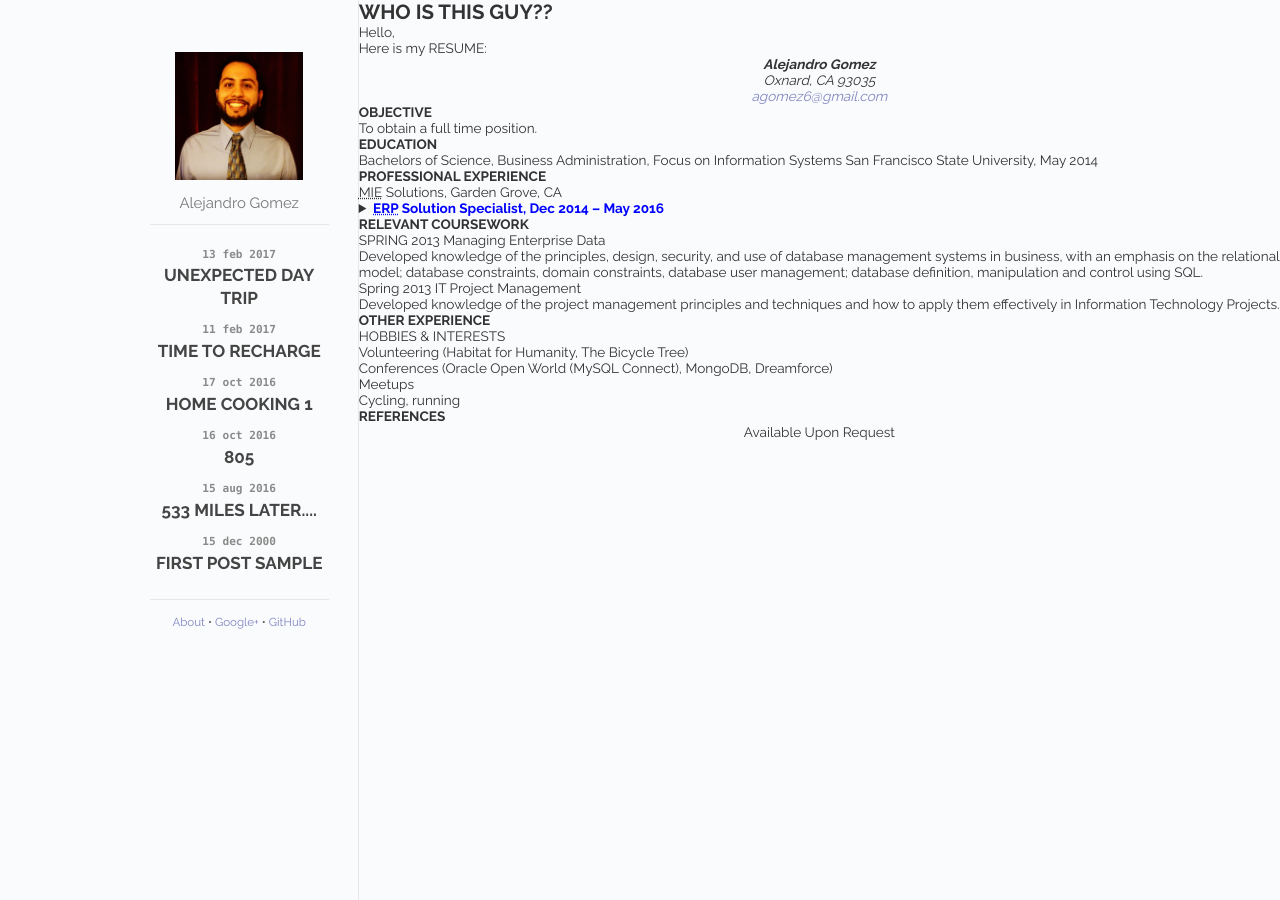
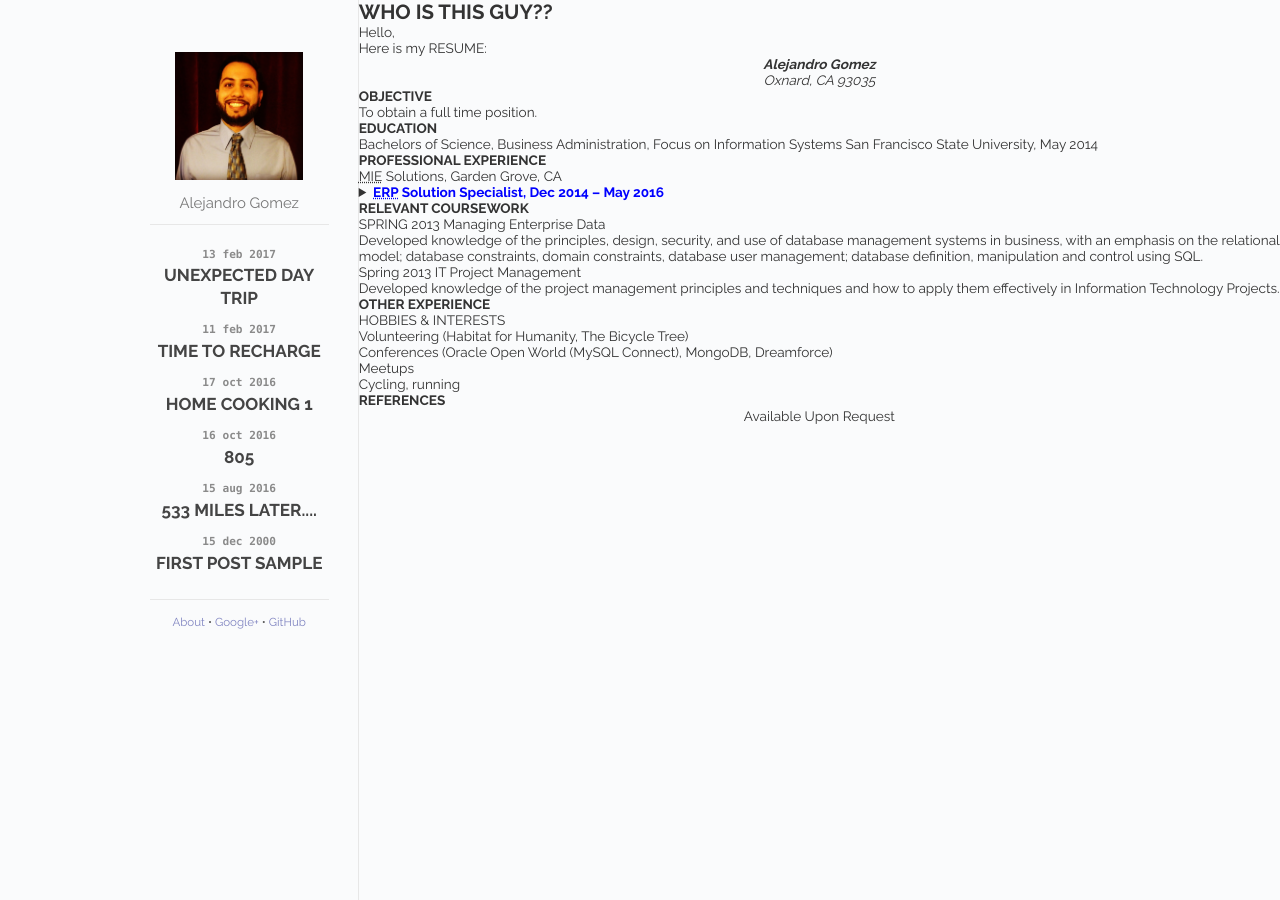
Before and after one commit to ago6/ago6.github.io, a Jekyll site: the page built from about.html, in a window 1280 px wide. Built offline with Jekyll 4.4.1, drawn with Linux system fonts in a browser that asks for light colours.

Commit message:
CHANGE EMAIL
CHANGE EMAIL

```diff
--- a/about.html
+++ b/about.html
@@ -12,7 +12,7 @@ title: Who is I?
 
                                            <strong><em><center> Alejandro Gomez</center></em></strong>
                                          <em><center>Oxnard, CA 93035</center></em>
-  <address><a href="mailto:agomez6@gmail.com"><center>agomez6@gmail.com</center></a></address>
+  <address><a href="mailto:"><center></center></a></address>
 
 <dl>
 <strong><dt>OBJECTIVE</dt></strong>
```
